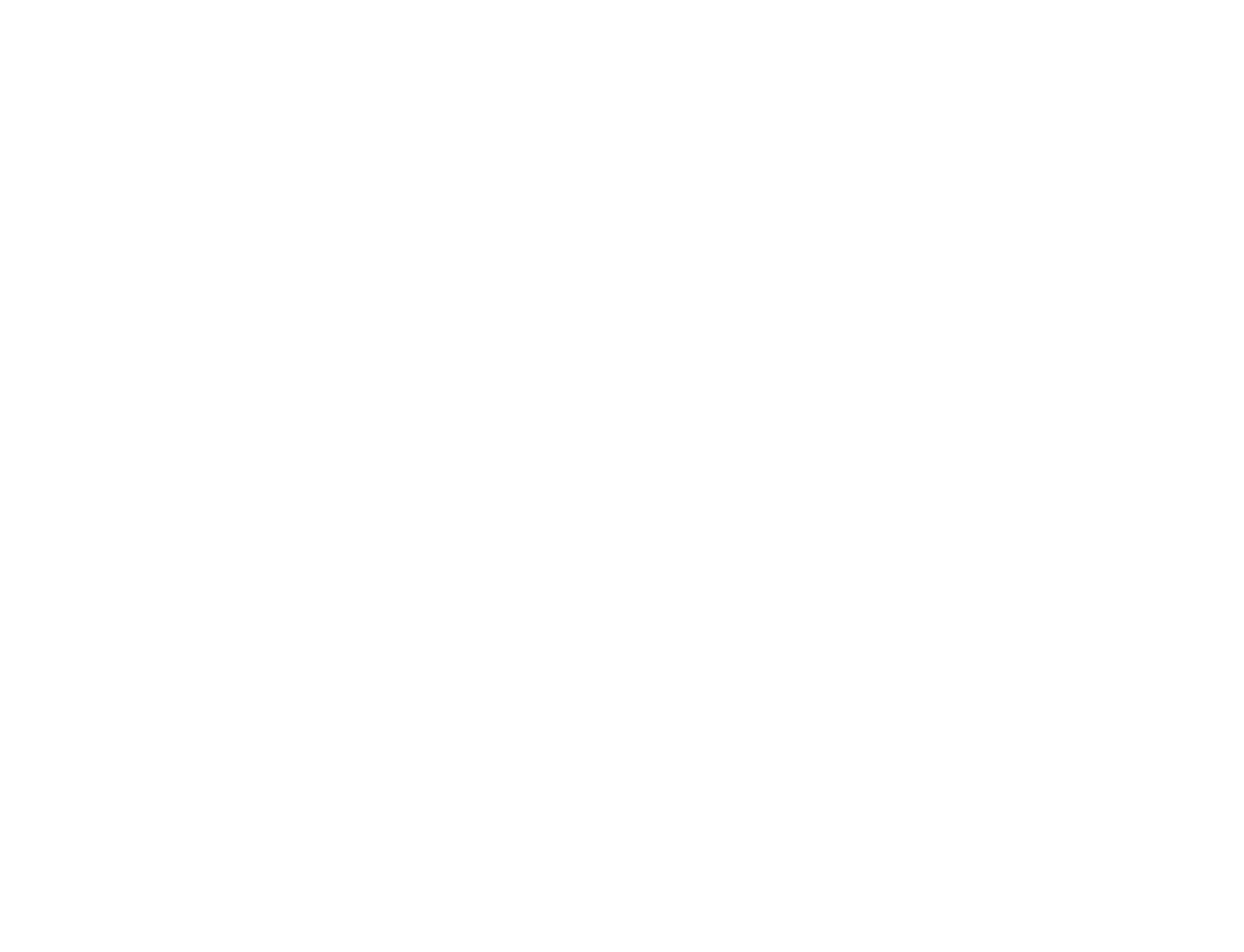
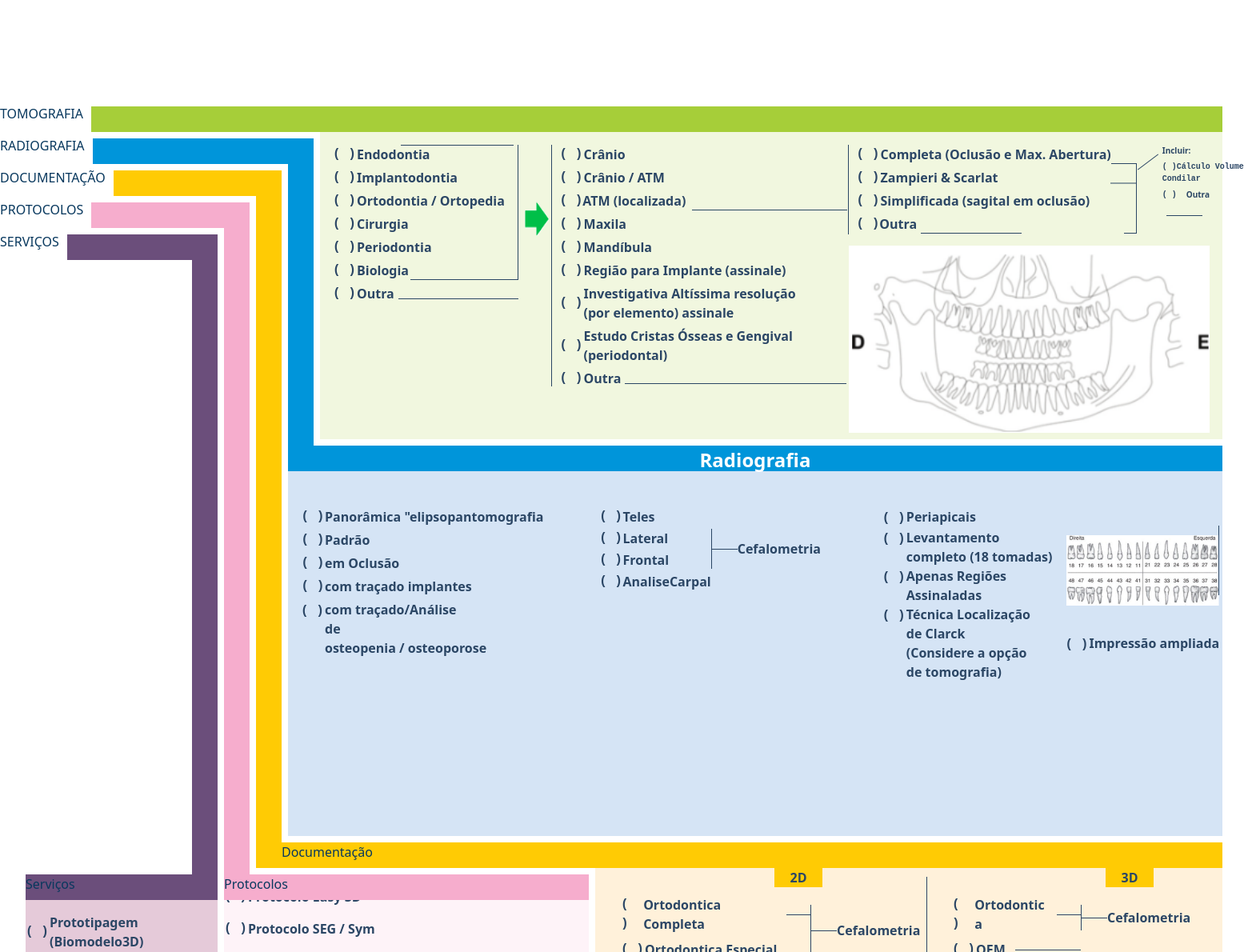
Before and after one commit to mjpfelicia/FORMULARIORADIOLOGIA, a React (Create React App) app: page / in a window 1280 px wide. Shown: the part 1520-2710 px from the top of the page at 80% size, 1555 px wide, since content can reach past the window. Before the commit the page ends 1653 px from the top, so only its background shows below. Built offline with nearby package versions, Linux system fonts and the light colour scheme; the HTML template or start-up script is replaced by a standard one.

Commit message:
update css

```diff
--- a/src/App.css
+++ b/src/App.css
@@ -9,16 +9,6 @@
     --amarelo: #FFCC2A;
     --rosa: #F6B0CE;
     --roxo: #715880;
-
-
-    --azul-bg: #D5E4F5;
-    --verde-bg: #F1F7DF;
-    --amarelo-bg: #FFF1DA;
-    --rosa-bg: #FEF3F8;
-    --roxo-bg: #E5CAD9;
-
-
-
 
     --verde: #A9D046;
     --azul: #0098DB;
--- a/src/App.jsx
+++ b/src/App.jsx
@@ -7,6 +7,8 @@
 import seta from './images/seta.png';
 import arcada1 from './images/arcada1.png';
 import './App.css';
+
+import Grid from './components/Grid/Grid';
 
 
 const App = () => {
@@ -52,7 +54,7 @@
                 </div>
             </div>
 
-            {/* <Grid
+             <Grid
                 tomografia={{
                     Main: () => <TomografiaForm seta={seta} arcada1={arcada1} />,
                     Titulo: () => <h1>Tomografia</h1>,
@@ -62,14 +64,23 @@
                     Titulo: () => <h1>Radiografia</h1>,
                 }}
                 documentacao={{
-                    Main: () => <GridComponets.Documentacao.Main />,
+                    Main: () => <Documentacao />,
                     Titulo: () => <h1>Documentação</h1>,
                     Header: () => <>Documentação</>,
-
+                }}
+                protocolos={{
+                    Main: () => <Protocolo />,
+                    Titulo: () => <h1>Protocolos</h1>,
+                    Header: () => <>Protocolos</>,
+                }}
+                servicos={{
+                    Main: () => <Servicos />,
+                    Titulo: () => <h1>Serviços</h1>,
+                    Header: () => <>Serviços</>,
                 }}
 
 
-            /> */}
+            />
         </div >
     );
 };
--- a/src/components/Grid/Documentacao/Documentacao.css
+++ b/src/components/Grid/Documentacao/Documentacao.css
@@ -8,10 +8,6 @@
 
 
 .coluna {
-    /* display: flex
-; */
     background-color: var(--amarelo);
-    /* width: 24px; */
     height: 100%;
-
 }
--- a/src/components/Grid/Documentacao/Documentacao.jsx
+++ b/src/components/Grid/Documentacao/Documentacao.jsx
@@ -21,15 +21,15 @@
         <div className="coluna">
             <div className="parte1"></div>
             <div className="parte2"></div>
-
         </div>
     )
 }
 
 const Header = () => {
     return (
-        <>   <h1>Documentação</h1></>
-
+        <>
+            <h1>Documentação</h1>
+        </>
     )
 }
 
--- a/src/components/Grid/Grid.css
+++ b/src/components/Grid/Grid.css
@@ -10,6 +10,13 @@
     --amarelo: #FFCB04;
     --rosa: #F6ADCD;
     --roxo: #6B4E7B;
+
+    --verde-bg: #F1F7DF;
+    --azul-bg: #D5E4F5;
+    --amarelo-bg: #FFF1DA;
+    --rosa-bg: #FEF3F8;
+    --roxo-bg: #E5CAD9;
+
     --font-color: #08385E;
 
     --col-space-gap: 0.5rem;
@@ -25,7 +32,7 @@
 .parent {
     display: grid;
     /* Correto */
-    grid-template-columns: var(--col-space-1) var(--col-space-1) var(--col-space-1) var(--col-space-1) var(--col-space-1) var(--col-space-1) var(--col-space-gap) var(--col-space-1) var(--col-space-gap) var(--col-space-1) var(--col-space-gap) var(--col-space-1) var(--col-space-gap) var(--col-space-2) var(--col-space-2) var(--col-space-2) var(--col-space-gap) var(--col-space-2) var(--col-space-2) var(--col-space-2) var(--col-space-2) var(--col-space-2) var(--col-space-2) var(--col-space-2);
+    grid-template-columns: var(--col-space-1) var(--col-space-1) var(--col-space-2) var(--col-space-1) var(--col-space-1) var(--col-space-1) var(--col-space-gap) var(--col-space-1) var(--col-space-gap) var(--col-space-1) var(--col-space-gap) var(--col-space-1) var(--col-space-gap) var(--col-space-2) var(--col-space-2) var(--col-space-2) var(--col-space-gap) var(--col-space-2) var(--col-space-2) var(--col-space-2) var(--col-space-2) var(--col-space-2) var(--col-space-2) var(--col-space-2);
     grid-template-rows: var(--row-space-1) var(--row-space-gap) var(--row-space-1) var(--row-space-gap) var(--row-space-1) var(--row-space-gap) var(--row-space-1) var(--row-space-gap) var(--row-space-1) 14rem var(--row-space-gap) var(--row-space-1) var(--row-space-2) var(--row-space-2) var(--row-space-2) var(--row-space-gap) var(--row-space-2) var(--row-space-gap) var(--row-space-1) var(--row-space-gap) var(--row-space-1) var(--row-space-2) var(--row-space-2) var(--row-space-2);
 
     /* height: 100vh; */
@@ -54,13 +61,13 @@
     /* display: flex; */
     grid-column: span 11 / span 11;
     grid-row-start: 3;
-
 }
 
 .azul2 {
     grid-row: span 9 / span 9;
     grid-column-start: 12;
     grid-row-start: 3;
+    background-color: var(--verde-bg);
 }
 
 .azul3 {
@@ -174,8 +181,39 @@
     background-color: var(--rosa);
 }
 
+.rosa3 {
+    background-color: var(--rosa-bg);
+}
+
+.verde2{
+    background-color: var(--verde-bg);
+    > div {
+        height: 100%;
+    }
+}
+
 .roxo {
     background-color: var(--roxo);
+}
+
+.roxo3 {
+    background-color: var(--roxo-bg);
+}
+
+.amarelo4 > div{
+    height: 100%;
+}
+
+.azul4 > div{
+    height: 100%;
+}
+
+.rosa3 > div{
+    height: 100%;
+}
+
+.roxo3 > div{
+    height: 100%;
 }
 
 .titulo {
@@ -191,7 +229,6 @@
         text-transform: uppercase;
     }
 }
-
 
 .verde1-barra {
     background: var(--verde);
--- a/src/components/Grid/Grid.jsx
+++ b/src/components/Grid/Grid.jsx
@@ -1,6 +1,6 @@
 import "./Grid.css";
 
-const Grid = ({ tomografia, radiografia, documentacao = {}, protocolos = {}, servicos = {} }) => {
+const Grid = ({ tomografia={}, radiografia={}, documentacao = {}, protocolos = {}, servicos = {} }) => {
     return (
         <div className="parent">
             <div className="verde verde1 titulo">{tomografia?.Titulo ? <tomografia.Titulo /> : <></>}</div>
--- a/src/components/Grid/Protocolos/Protocolos.css
+++ b/src/components/Grid/Protocolos/Protocolos.css
@@ -1,14 +1,11 @@
 #protocolos {
     height: 100%;
-
 
     .header {
 
     }
-
     main {
         height: 100%;
-
-        background-color: #FEF2F7;
+        background-color: var(--rosa-bg);
     }
 }
```
